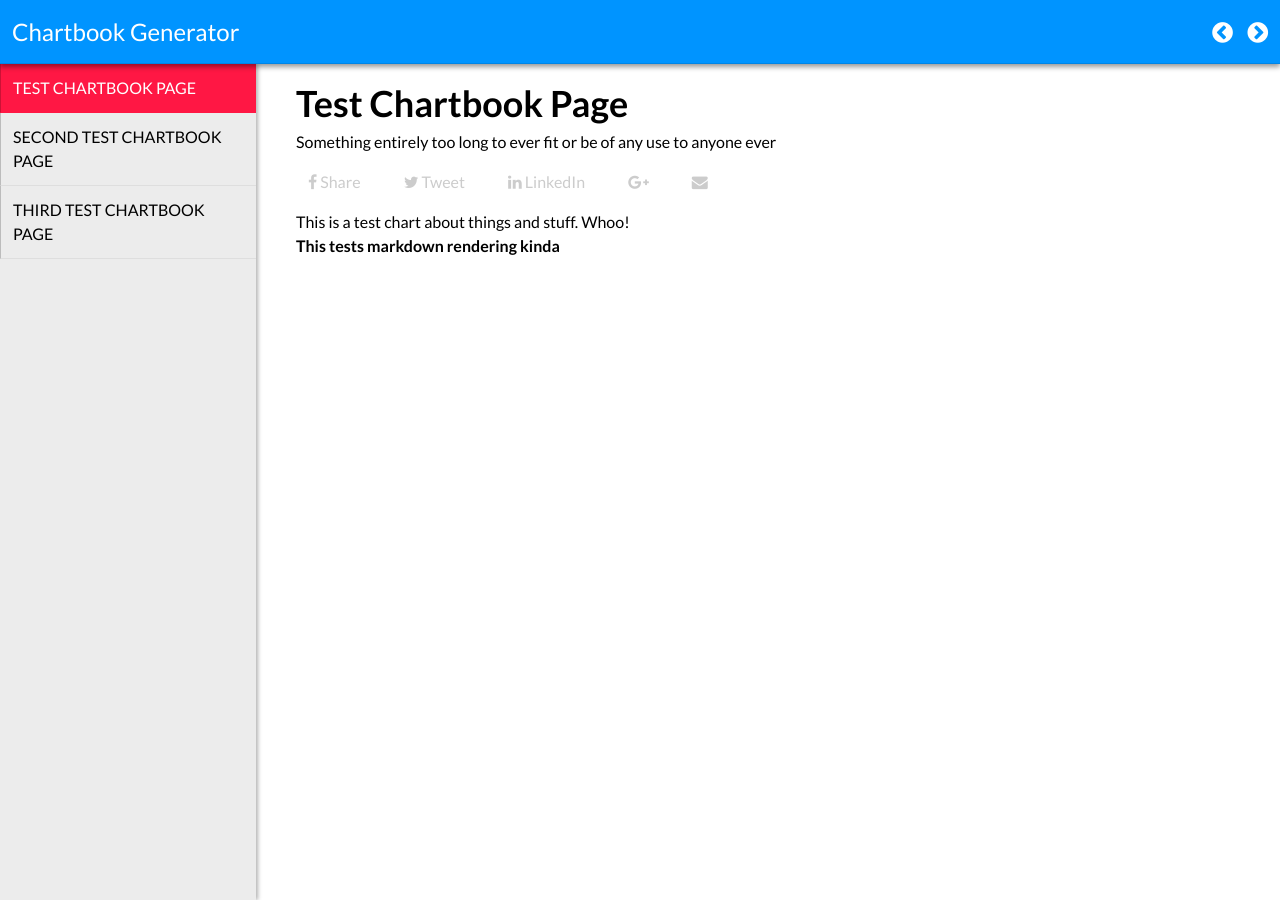
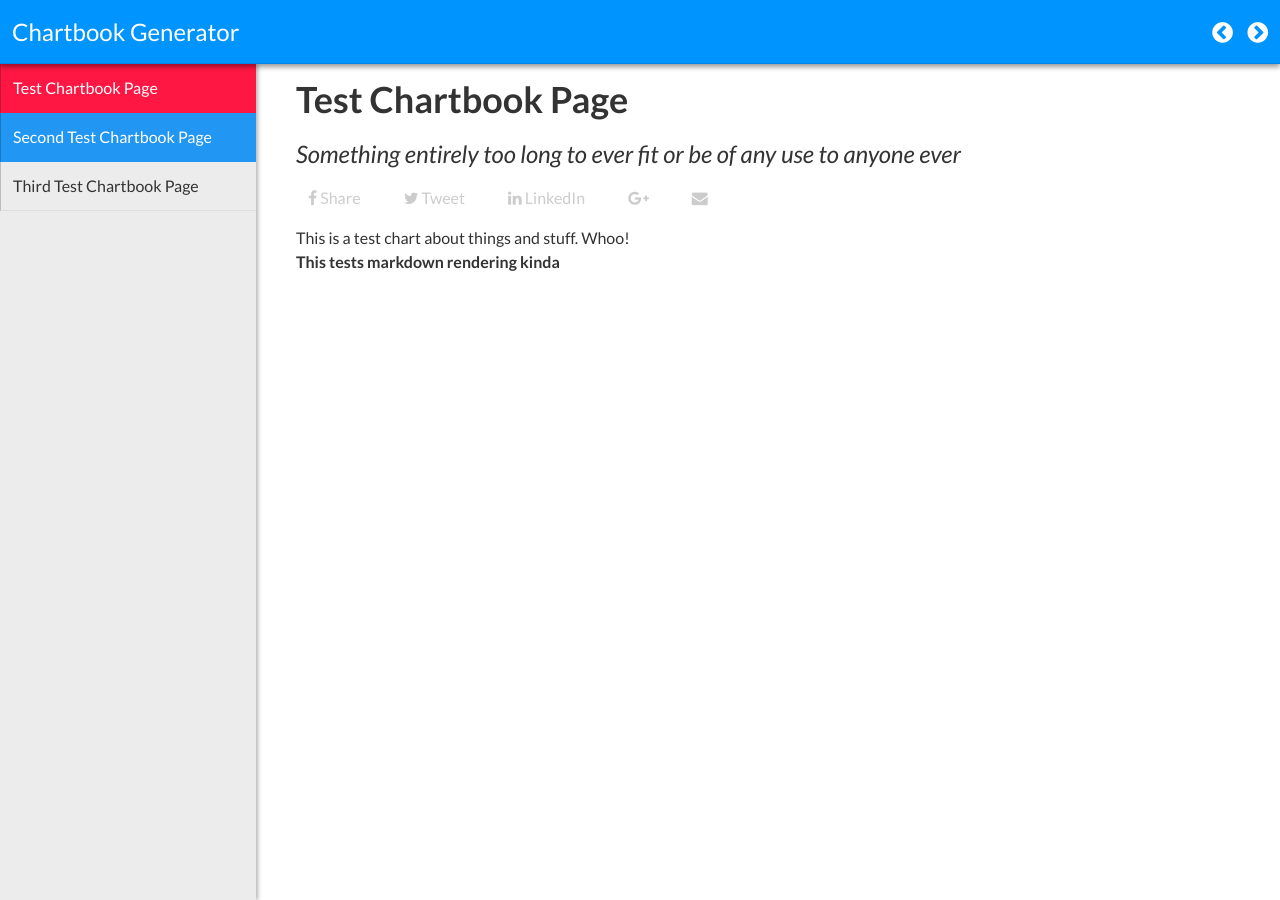
Before and after one commit to TaxFoundation/chartbook, a Jekyll site: the page built from index.html, in a window 1280 px wide. Built offline with Jekyll 4.4.1, drawn with Linux system fonts in a browser that asks for light colours; nearby versions of some CDN libraries.

Commit message:
Set default typography at various device sizes

```diff
--- a/_sass/_mixins.scss
+++ b/_sass/_mixins.scss
@@ -11,7 +11,8 @@
   }
 }
 
-@mixin set-font($size: $base-font-size, $weight: 400, $line-height: $base-line-height) {
+@mixin set-font($size: $base-font-size, $weight: $base-font-weight, $line-height: $base-line-height, $color: $base-font-color) {
+  color: $color;
   font-family: $base-font-family;
   font-size: $size;
   font-weight: $weight;
--- a/_sass/_navigation.scss
+++ b/_sass/_navigation.scss
@@ -2,18 +2,11 @@
   background-color: $brand-color;
   border-bottom: solid 1px darken($brand-color, 5%);
   box-shadow: 0px 3px 5px rgba(0, 0, 0, 0.4);
-  color: $header-font-color;
   display: table;
   height: $header-height;
   position: fixed;
   width: 100%;
   z-index: 20;
-  @include set-font(24px);
-
-  a {
-    color: white;
-    text-decoration: none;
-  }
 
   .chartbook-name {
     display: table-cell;
@@ -29,18 +22,6 @@
       margin-left: 10px;
     }
   }
-
-  @include media-query($on-laptop) {
-    @include set-font(16px);
-
-    .chartbook-nav-icons {
-      @include set-font(20px);
-
-      i {
-        margin-left: 15px;
-      }
-    }
-  }
 }
 
 nav {
@@ -54,7 +35,6 @@
   @include transition(left 0.5s ease-in-out);
   width: $nav-width;
   z-index: 10;
-  @include set-font(16px);
 
   @include media-query($on-laptop) {
     box-shadow: none;
@@ -70,6 +50,7 @@
     min-height: $header-height / 2;
     padding: 12px;
     @include transition(background 0.1s linear);
+    vertical-align: middle;
     width: inherit;
 
     &:hover {
--- a/_sass/_typography.scss
+++ b/_sass/_typography.scss
@@ -1,5 +1,49 @@
-h1 {
-  @include set-font(36px, 700);
+header {
+  @include set-font(24px, $base-font-weight, $base-line-height, $header-font-color);
+
+  a {
+    color: white;
+    text-decoration: none;
+  }
+
+  @include media-query($on-laptop) {
+    @include set-font(16px, $base-font-weight, $base-line-height, $header-font-color);
+
+    .chartbook-nav-icons {
+      @include set-font(20px, $base-font-weight, $base-line-height, $header-font-color);
+
+      i {
+        margin-left: 15px;
+      }
+    }
+  }
+}
+
+section h1 {
+  margin: 0 0 14px 0;
+  @include set-font(36px, 700, 1.3);
+
+  @include media-query($on-palm) {
+    @include set-font(24px, 700, 1.2);
+  }
+}
+
+section h2 {
+  font-style: italic;
+  margin: 0 0 10px 0;
+  @include set-font(24px, $base-font-weight, 1.4);
+
+  @include media-query($on-palm) {
+    @include set-font(18px, $base-font-weight, 1.2);
+  }
+}
+
+section p {
+  @include set-font();
+
+  @include media-query($on-palm) {
+    @include set-font(14px, $base-font-weight, 1.4);
+  }
 }
 
 em {
@@ -10,7 +54,10 @@
   font-weight: 700;
 }
 
-nav li {
-  text-transform: uppercase;
-  vertical-align: middle;
+nav {
+  @include set-font(16px);
 }
+
+.share-buttons {
+  @include set-font();
+}
--- a/_sass/_variables.scss
+++ b/_sass/_variables.scss
@@ -4,7 +4,7 @@
 // Colors
 $brand-color: #0094ff;
 
-$body-font-color: #333;
+$base-font-color: #333;
 
 $header-font-color: #fff;
 
@@ -36,10 +36,14 @@
 // Screen sizes
 $on-palm:          800px;
 $on-laptop:        1080px;
+$breakpoints: (
+  small: 800px,
+  medium: 1080px
+);
 
 // Typograpgy
 // Our variables
 $base-font-family: Lato, sans-serif;
 $base-font-size:   16px;
-$small-font-size:  $base-font-size * 0.875;
+$base-font-weight: 400;
 $base-line-height: 1.5;
```
Also changed, not shown: _slides/01-02.md (+1 -0 lines).
